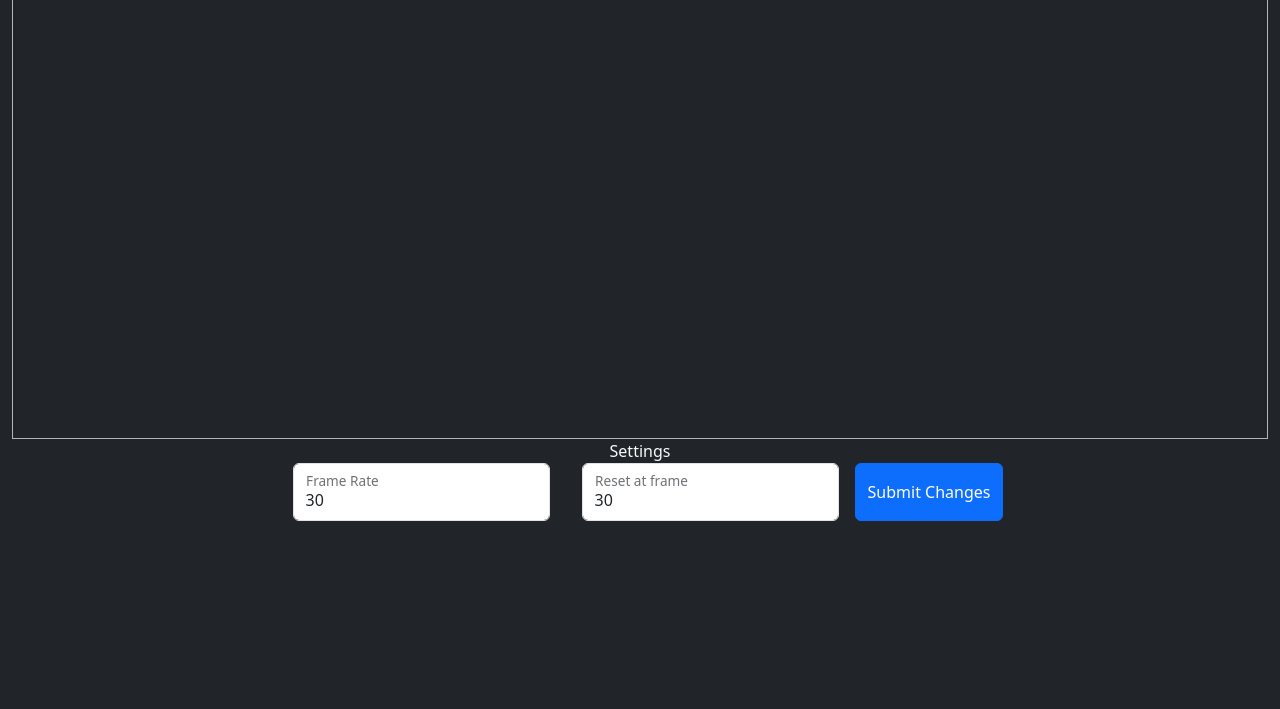
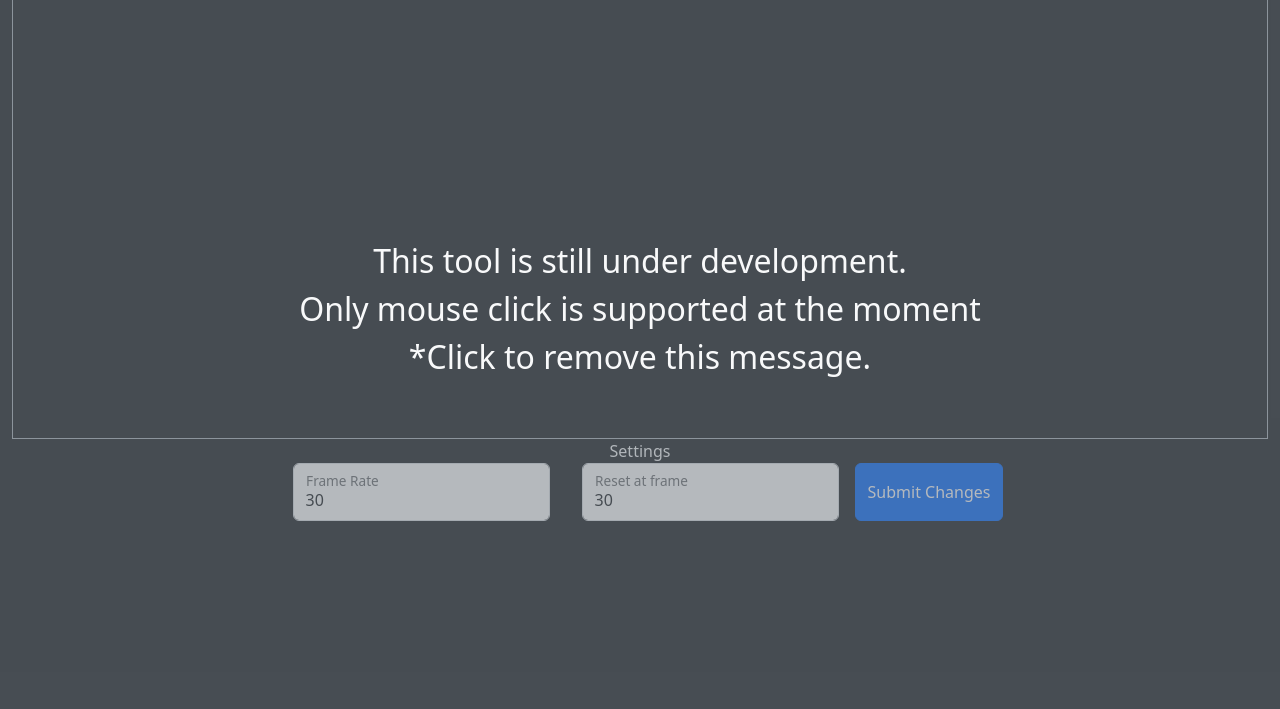
Before and after one commit to Poke711/BLJPractice, a plain HTML site: page index.html in a window 1280 px wide. Shown: the part 91-800 px from the top of the page. Drawn offline with nearby package versions, Linux system fonts and the light colour scheme.

Commit message:
Added init message to inform users

```diff
--- a/css/index.css
+++ b/css/index.css
@@ -3,3 +3,12 @@
     font-size: 10vh;
     max-height: 25%;
 }
+.initText{
+    z-index: 400;
+    position: absolute;
+    top: 50%;
+    left: 50%;
+    transform: translate(-50%, -50%);
+    height: 100%;
+    width: 100%;
+}
--- a/index.html
+++ b/index.html
@@ -8,6 +8,13 @@
     <link rel="stylesheet" href="css/index.css">
 </head>
 <body id="main" class="bg-dark container-fluid"style="height: 100vh;">
+    <div id="message" class="loadText bg-secondary text-light bg-opacity-50 initText d-flex justify-content-center align-items-center text-light fs-2 text-center">
+        This tool is still under development.
+        <br>
+        Only mouse click is supported at the moment
+        <br>
+        *Click to remove this message.
+    </div>
     <div class="topbar bg-dark">
         <div class="fpscounter text-light">Frame: 1</div>
         <h1 class="title text-light justify-content-center d-flex">BLJ Practice</h1>
--- a/js/index.js
+++ b/js/index.js
@@ -85,4 +85,12 @@ function changeSettings(){
     console.log(`new frameRate is ${frameRate} and resetFrameNum is ${resetFrameNum}`)
 
 }
+function hideMessage(){
+    document.getElementById('message').classList.add('d-none');
+    localStorage.setItem('message',true);
+}
+if (localStorage.getItem('message')){
+    document.getElementById('message').classList.add('d-none');
+}
+document.getElementById('message').addEventListener('click', hideMessage,false);
 clickArea.addEventListener('click', bljClick,false);
```
